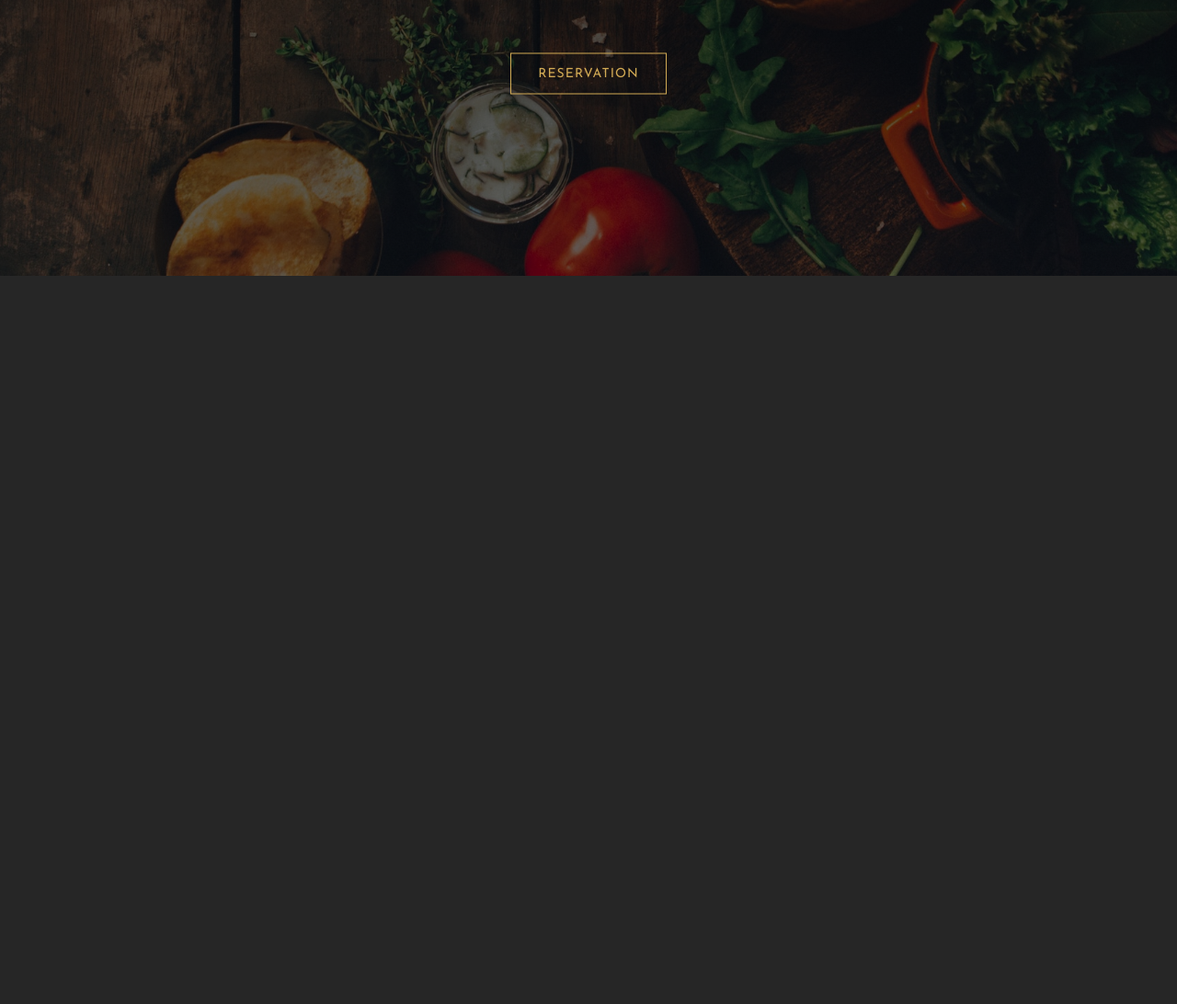
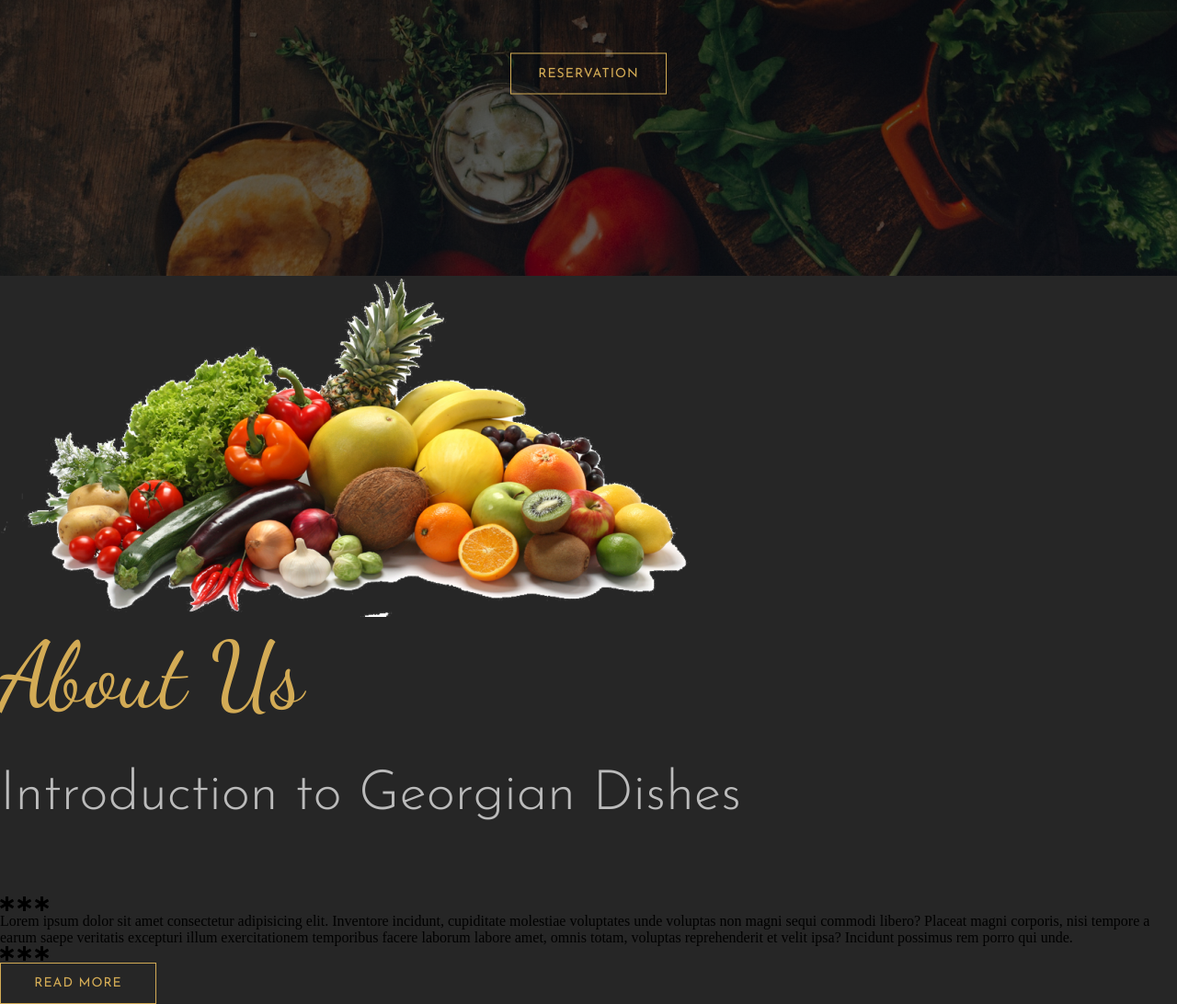
Before and after one commit to Rain-kanyini/udemy-resturant-georgia, a website: page index.html in a window 1280 px wide. Shown: the part 500-1592 px from the top of the page at 92% size. Before the commit the page ends 800 px from the top, so only its background shows below. Drawn offline with nearby package versions, Linux system fonts and the light colour scheme.

Commit message:
Create Structure of About Us Section

```diff
--- a/index.html
+++ b/index.html
@@ -31,5 +31,26 @@
           <button type="button" class="main-btn">Reservation</button>
       </div>
     </header>
+    <section class="about-us">
+      <div class="about-us-left">
+        <img src="images/about-us-img.png" alt="about us">
+      </div>
+      <div class="about-us-right">
+        <h1 class="main-heading">About Us</h1>
+          <h3 class="sub-heading">Introduction to Georgian Dishes</h3>
+          <div class="stars">
+            <i class="fas fa-star-of-life star"></i>
+            <i class="fas fa-star-of-life star"></i>
+            <i class="fas fa-star-of-life star"></i>
+          </div>
+          <p class="description">Lorem ipsum dolor sit amet consectetur adipisicing elit. Inventore incidunt, cupiditate molestiae voluptates unde voluptas non magni sequi commodi libero? Placeat magni corporis, nisi tempore a earum saepe veritatis excepturi illum exercitationem temporibus facere laborum labore amet, omnis totam, voluptas reprehenderit et velit ipsa? Incidunt possimus rem porro qui unde.</p>
+          <div class="stars">
+            <i class="fas fa-star-of-life star"></i>
+            <i class="fas fa-star-of-life star"></i>
+            <i class="fas fa-star-of-life star"></i>
+          </div>
+          <button type="button" class="main-btn">Read More</button>
+      </div>
+    </section>
   </body>
 </html>
```
